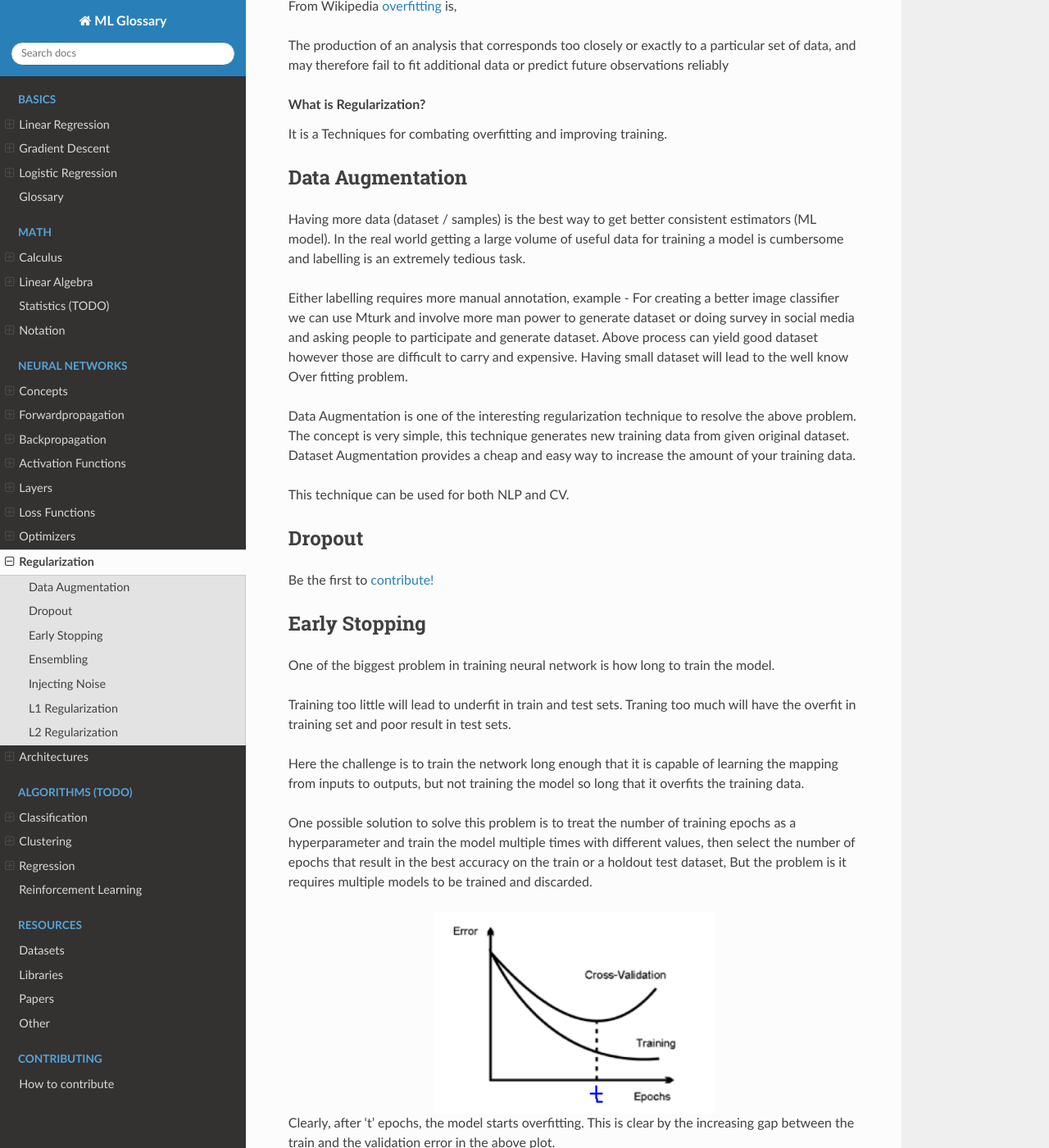
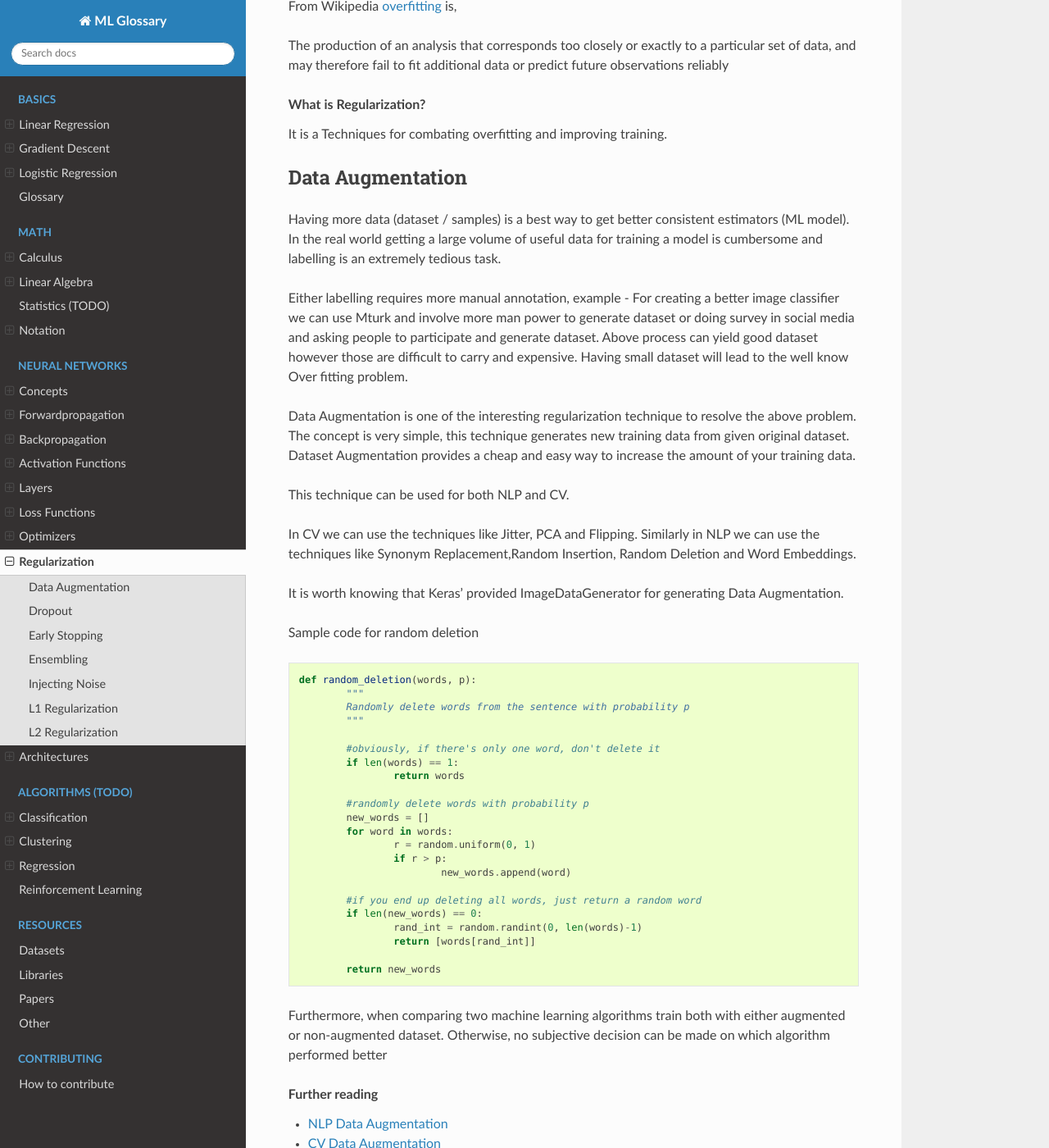
Before and after one commit to bfortuner/ml-glossary, a Sphinx documentation site: the page built from docs/regularization.rst, in a window 1280 px wide and 1400 px high, scrolled down 392 px. Shown: the whole window at 82% size. Built offline with Sphinx 7.4.7 and the Read the Docs theme 2.0.0, drawn with Linux system fonts in a browser that asks for light colours; pages that are not in the unit, such as notebooks, are missing from menus.

Commit message:
* Completed details with example for Data Augmentation

```diff
--- a/docs/regularization.rst
+++ b/docs/regularization.rst
@@ -31,6 +31,47 @@
 increase the amount of your training data.
 
 This technique can be used for both NLP and CV.
+
+In CV we can use the techniques like Jitter, PCA and Flipping. Similarly in NLP we can use the techniques like Synonym Replacement,Random Insertion, Random Deletion and Word Embeddings.
+
+
+It is worth knowing that Keras' provided ImageDataGenerator for generating Data Augmentation.
+
+Sample code for random deletion
+
+.. code-block:: python
+
+	def random_deletion(words, p):
+		"""
+		Randomly delete words from the sentence with probability p
+		"""
+
+		#obviously, if there's only one word, don't delete it
+		if len(words) == 1:
+			return words
+
+		#randomly delete words with probability p
+		new_words = []
+		for word in words:
+			r = random.uniform(0, 1)
+			if r > p:
+				new_words.append(word)
+
+		#if you end up deleting all words, just return a random word
+		if len(new_words) == 0:
+			rand_int = random.randint(0, len(words)-1)
+			return [words[rand_int]]
+
+		return new_words
+
+
+Furthermore, when comparing two machine learning algorithms train both with either augmented or non-augmented dataset. Otherwise, no subjective decision can be made on which algorithm performed better
+
+.. rubric:: Further reading
+
+- `NLP Data Augmentation <https://arxiv.org/abs/1901.11196>`_
+- `CV Data Augmentation <https://arxiv.org/abs/1904.12848>`_
+- `Regularization <http://wavelab.uwaterloo.ca/wp-content/uploads/2017/04/Lecture_3.pdf>`_
 
 Dropout
 =======
```
Also changed, not shown: other parts of docs/regularization.rst (+1 -1 lines).
